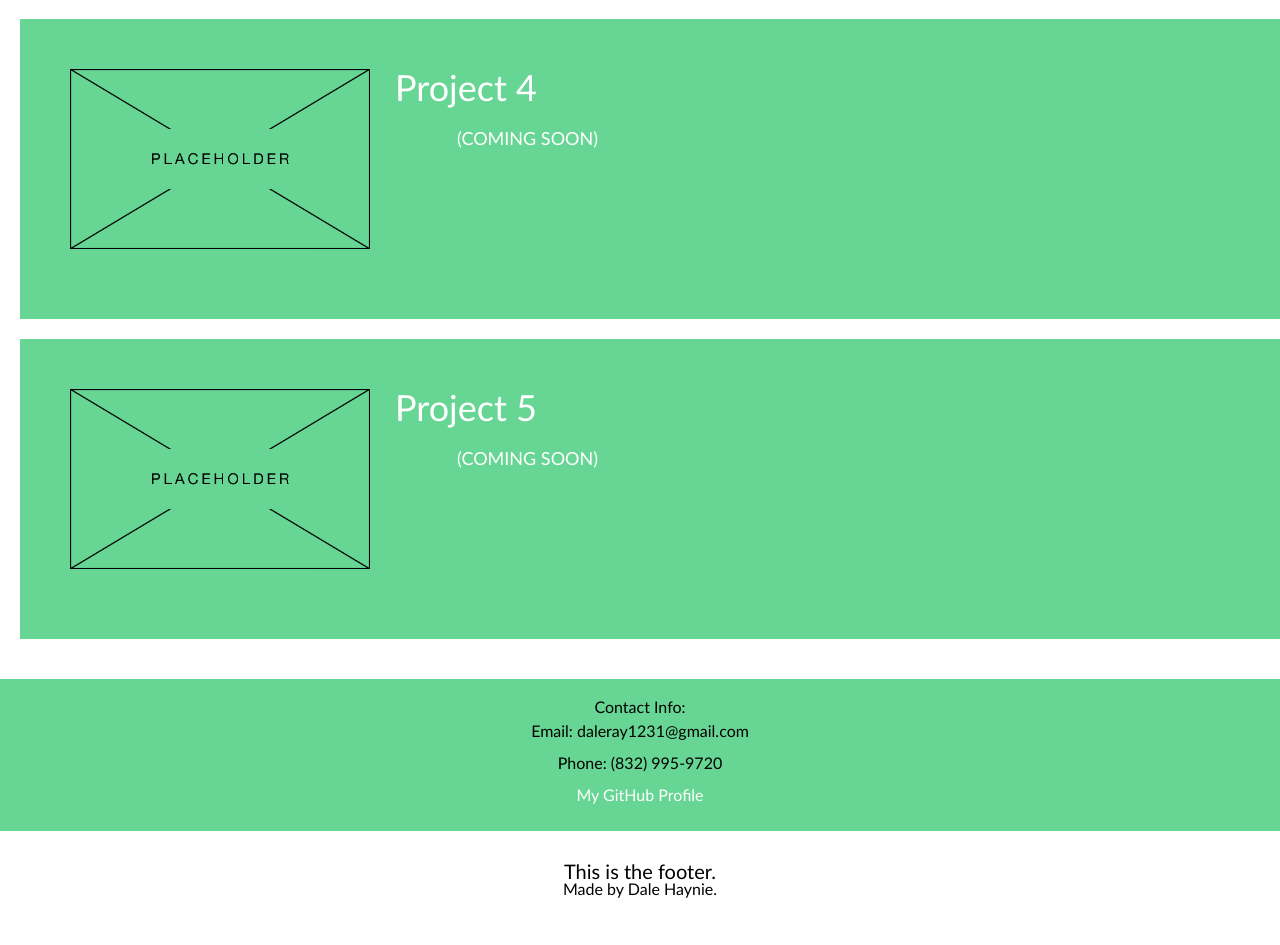
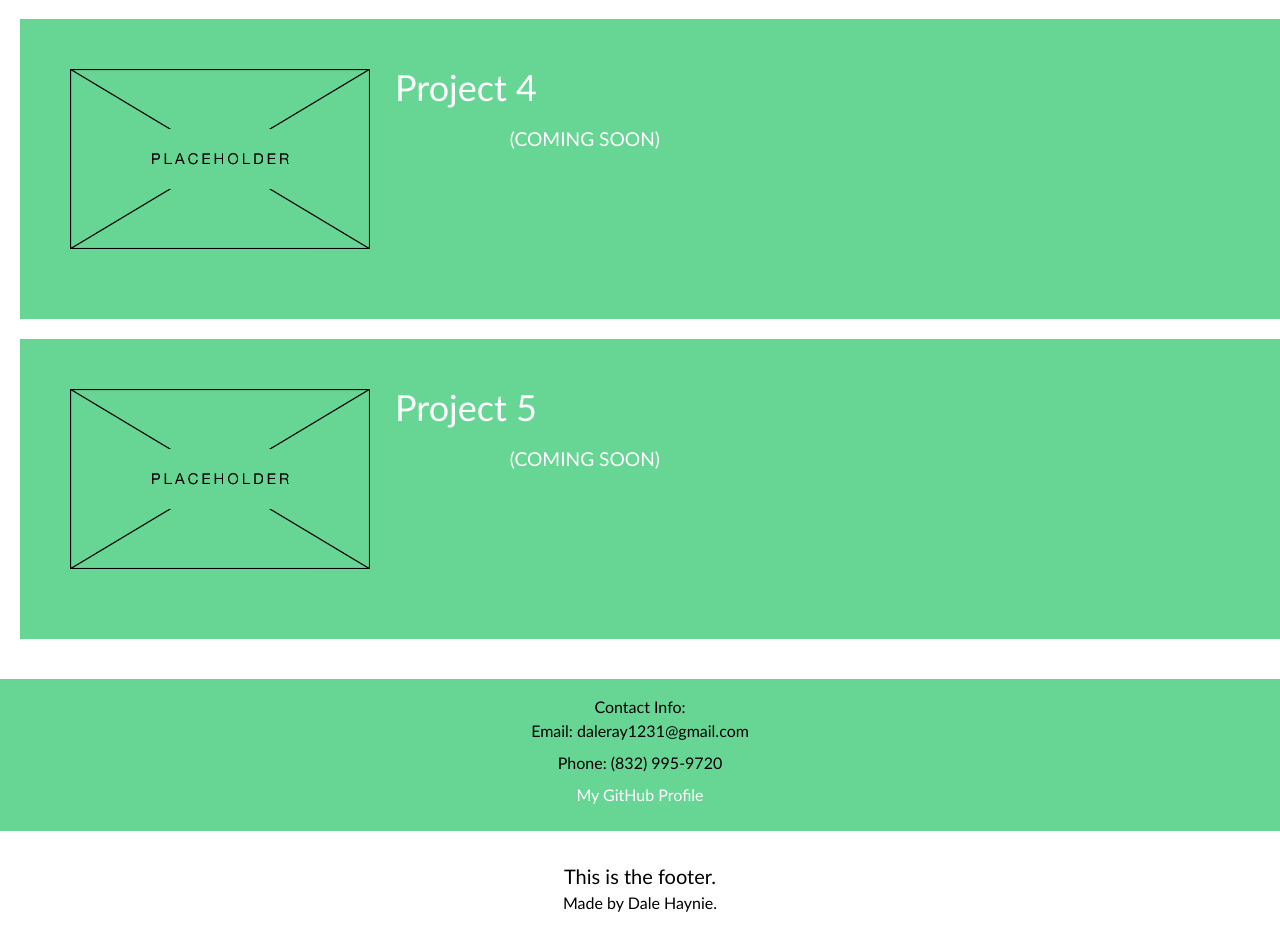
Before and after one commit to Daleray1231/Professional_Portfolio, a plain HTML site: page index.html in a window 1280 px wide. Shown: the part 1600-2545 px from the top of the page. Drawn offline with Linux system fonts and the light colour scheme.

Commit message:
updated text styles and README.md

```diff
--- a/assets/css/style.css
+++ b/assets/css/style.css
@@ -119,10 +119,11 @@ p {
 
 article p {
     padding-right: 50%;
-    font-size: large;
+    font-size: larger;
     line-height: 1.5;
-    text-align: center;
+    text-align: right;
 }
+
 
 .project1,
 .project2,
@@ -146,8 +147,6 @@ article p {
     max-width: 300px;
 }
 
-.project1 {}
-
 .project1 h2,
 .project2 h2,
 .project3 h2,
@@ -162,6 +161,7 @@ article p {
     clear: both;
     font-family: 'Trebuchet MS', 'Lucida Sans Unicode', 'Lucida Grande', 'Lucida Sans', Arial, sans-serif;
     text-align: center;
+    line-height: 1.5;
 }
 
 .footer h2 {
```
Also changed, not shown: image.png (added), 1 other file.
